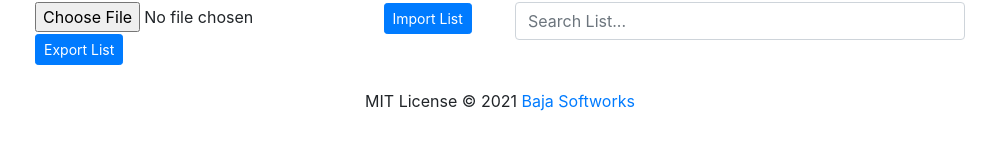
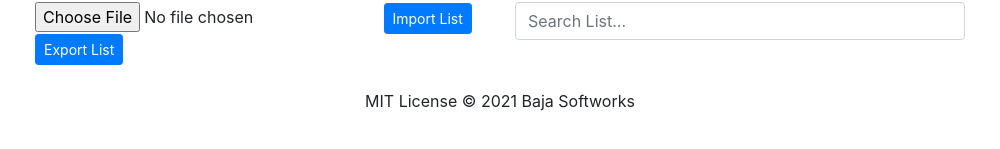
Before and after one commit to Baja-Softworks/TontonanKu, an Electron app: page src/index.html in a window 1000 px wide. Shown: the part 437-586 px from the top of the page. Drawn offline with Linux system fonts and the light colour scheme; no server answers.

Commit message:
Update footer

```diff
--- a/src/index.html
+++ b/src/index.html
@@ -70,7 +70,7 @@
     </table>
     <br />
     <footer class="text-center">
-      <p>MIT License © 2021 <a href="https://github.com/Baja-Softworks/TontonanKu">Baja Softworks</a></p>
+      <p>MIT License © 2021 Baja Softworks</a></p>
 
     </footer>
   </div>
```
